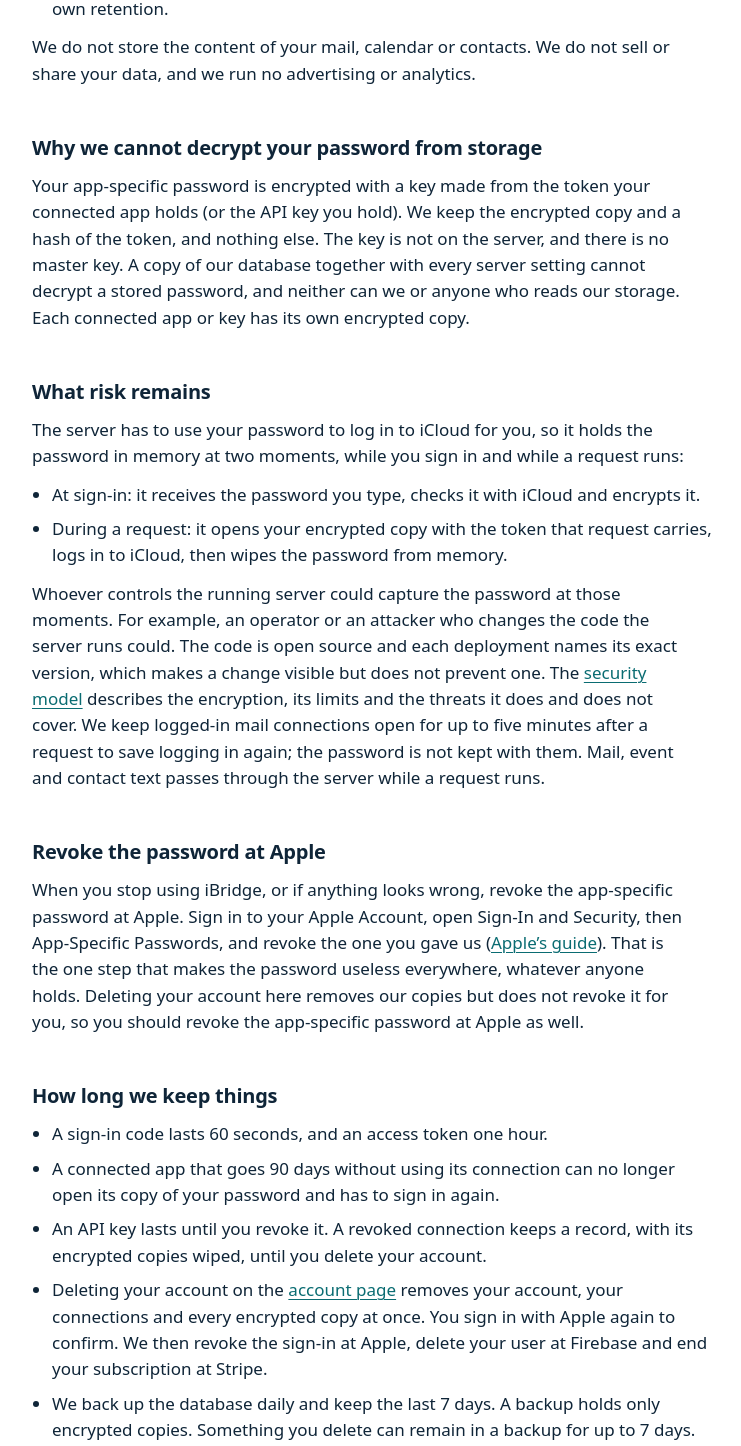
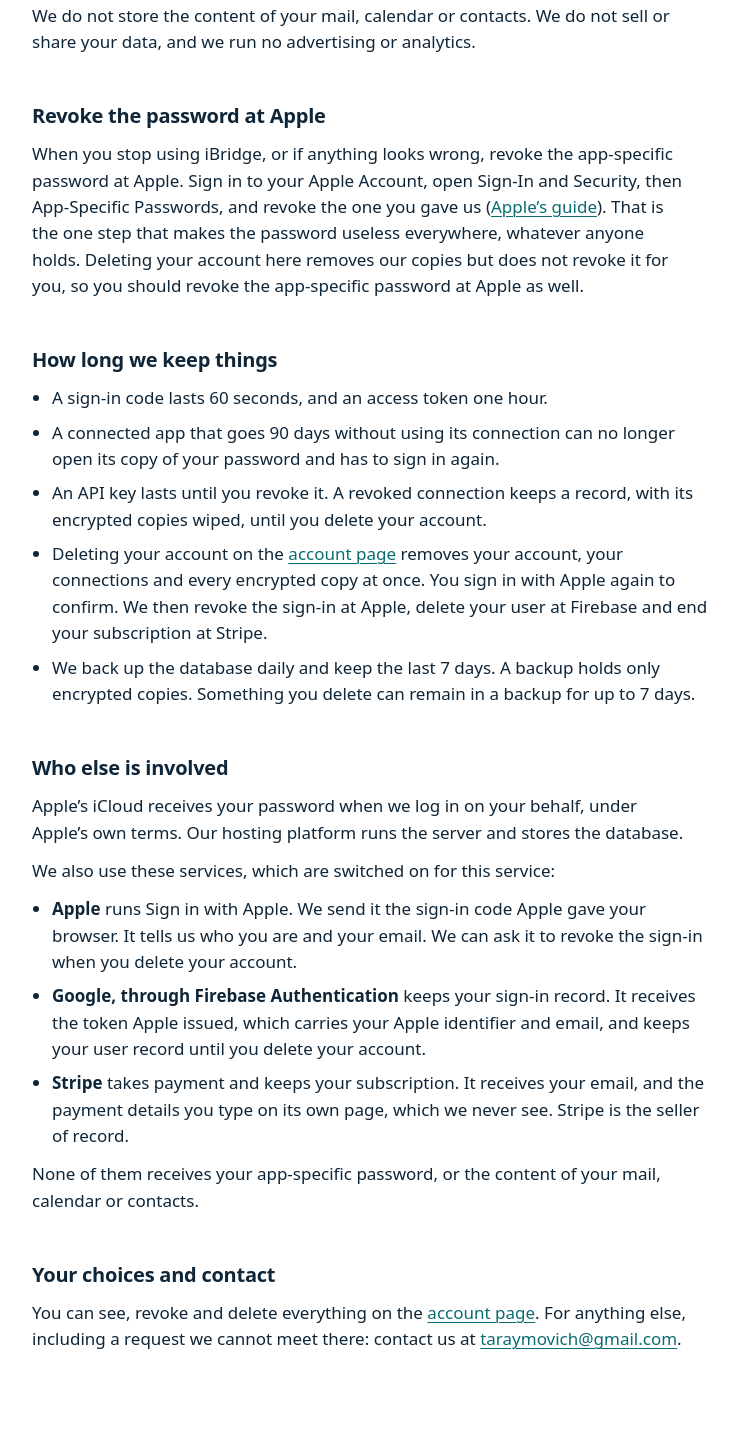
Before and after one commit to AlexanderTar/ibridge-mcp, a website: page site/public/privacy.html in a window 1280 px wide. Shown: the part 989-2435 px from the top of the page, without its empty margins (228-969 px from the left). Drawn offline with Linux system fonts and the light colour scheme.

Commit message:
site: drop the risk sections and domain names from privacy and terms
The owner found the decryption and remaining-risk sections too alarming for
the site's policy page, and asked for no domain names in the legal text.
The check now fails if either comes back.

```diff
--- a/site/public/privacy.html
+++ b/site/public/privacy.html
@@ -27,7 +27,7 @@
   <header class="sky legal-head">
     <div class="container container--narrow">
       <h1 class="h1">Privacy policy</h1>
-      <p class="lede">This policy covers the iBridge service at <code>mcp.ibridge.fyi</code>. iBridge is unofficial and not affiliated with Apple. In short: we keep what we need to run your connection, we keep your app-specific password only in a form we cannot decrypt, and we explain below the moments when we can still see it.</p>
+      <p class="lede">This policy covers the iBridge service. iBridge is unofficial and not affiliated with Apple. In short: we keep what we need to run your connection, and we keep your app-specific password only in a form we cannot decrypt.</p>
     </div>
   </header>
 
@@ -46,17 +46,6 @@
       </ul>
       <p>We do not store the content of your mail, calendar or contacts. We do not sell or share your data, and we run no advertising or analytics.</p>
 
-      <h2 class="h3">Why we cannot decrypt your password from storage</h2>
-      <p>Your app-specific password is encrypted with a key made from the token your connected app holds (or the API key you hold). We keep the encrypted copy and a hash of the token, and nothing else. The key is not on the server, and there is no master key. A copy of our database together with every server setting cannot decrypt a stored password, and neither can we or anyone who reads our storage. Each connected app or key has its own encrypted copy.</p>
-
-      <h2 class="h3">What risk remains</h2>
-      <p>The server has to use your password to log in to iCloud for you, so it holds the password in memory at two moments, while you sign in and while a request runs:</p>
-      <ul>
-        <li>At sign-in: it receives the password you type, checks it with iCloud and encrypts it.</li>
-        <li>During a request: it opens your encrypted copy with the token that request carries, logs in to iCloud, then wipes the password from memory.</li>
-      </ul>
-      <p>Whoever controls the running server could capture the password at those moments. For example, an operator or an attacker who changes the code the server runs could. The code is open source and each deployment names its exact version, which makes a change visible but does not prevent one. The <a href="https://github.com/AlexanderTar/icloud-mcp/blob/main/docs/security-model.md" target="_blank" rel="noopener noreferrer">security model</a> describes the encryption, its limits and the threats it does and does not cover. We keep logged-in mail connections open for up to five minutes after a request to save logging in again; the password is not kept with them. Mail, event and contact text passes through the server while a request runs.</p>
-
       <h2 class="h3">Revoke the password at Apple</h2>
       <p>When you stop using iBridge, or if anything looks wrong, revoke the app-specific password at Apple. Sign in to your Apple Account, open Sign-In and Security, then App-Specific Passwords, and revoke the one you gave us (<a href="https://support.apple.com/102654" target="_blank" rel="noopener noreferrer">Apple’s guide</a>). That is the one step that makes the password useless everywhere, whatever anyone holds. Deleting your account here removes our copies but does not revoke it for you, so you should revoke the app-specific password at Apple as well.</p>
 
@@ -73,9 +62,9 @@
       <p>Apple’s iCloud receives your password when we log in on your behalf, under Apple’s own terms. Our hosting platform runs the server and stores the database.</p>
       <p>We also use these services, which are switched on for this service:</p>
       <ul>
-        <li><strong>Apple</strong> (<code>appleid.apple.com</code>) runs Sign in with Apple. We send it the sign-in code Apple gave your browser. It tells us who you are and your email. We can ask it to revoke the sign-in when you delete your account.</li>
-        <li><strong>Google, through Firebase Authentication</strong> (<code>identitytoolkit.googleapis.com</code>, and <code>www.googleapis.com</code> for its public keys) keeps your sign-in record. It receives the token Apple issued, which carries your Apple identifier and email, and keeps your user record until you delete your account.</li>
-        <li><strong>Stripe</strong> (<code>api.stripe.com</code>) takes payment and keeps your subscription. It receives your email, and the payment details you type on its own page, which we never see. Stripe is the seller of record.</li>
+        <li><strong>Apple</strong> runs Sign in with Apple. We send it the sign-in code Apple gave your browser. It tells us who you are and your email. We can ask it to revoke the sign-in when you delete your account.</li>
+        <li><strong>Google, through Firebase Authentication</strong> keeps your sign-in record. It receives the token Apple issued, which carries your Apple identifier and email, and keeps your user record until you delete your account.</li>
+        <li><strong>Stripe</strong> takes payment and keeps your subscription. It receives your email, and the payment details you type on its own page, which we never see. Stripe is the seller of record.</li>
       </ul>
       <p>None of them receives your app-specific password, or the content of your mail, calendar or contacts.</p>
 
```
Also changed, not shown: site/public/terms.html (+1 -1 lines), site/scripts/check.mjs (+5 -3 lines).
